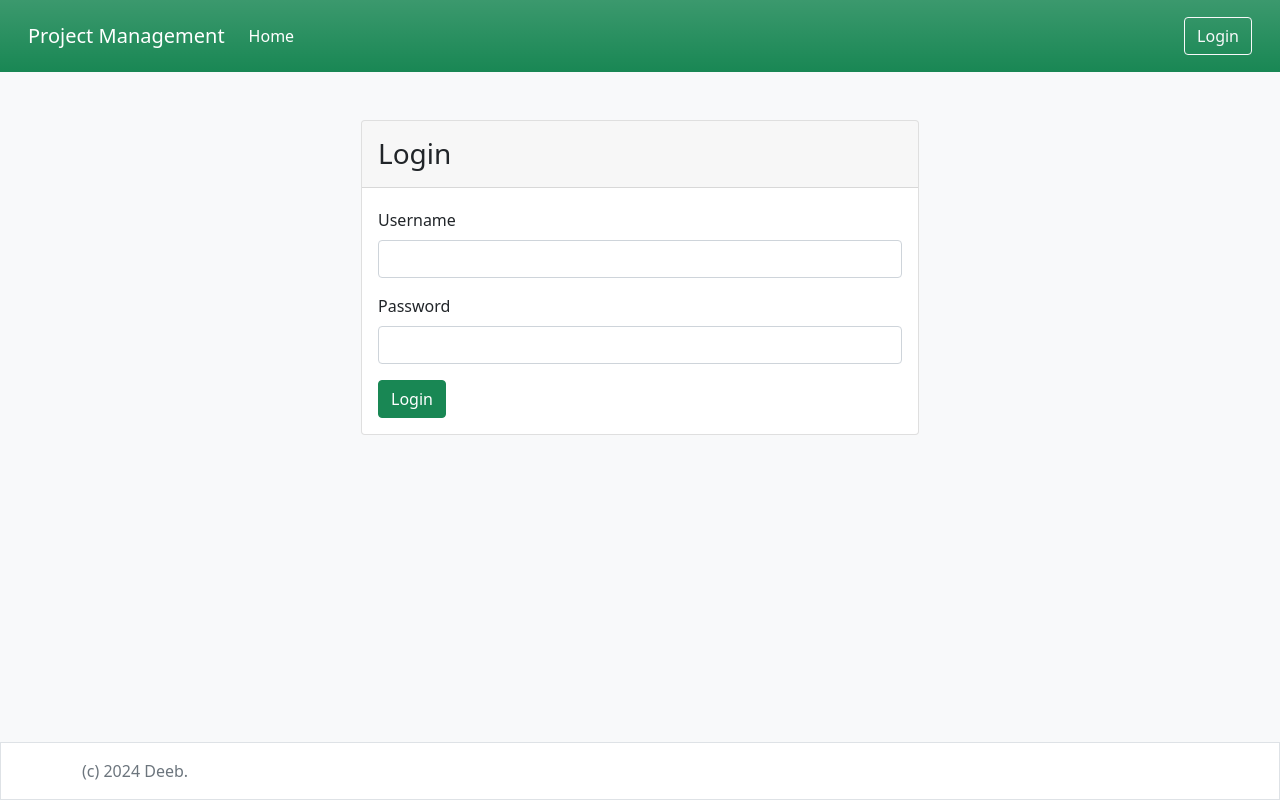
After one commit to DeebHajjar/django_pm, a Django app: page /accounts/login/ in a window 1280 px wide. The commit adds this page. Run offline with Django 5.2, Linux system fonts and the light colour scheme.

Commit message:
Login & logout

```diff
--- /dev/null
+++ b/accounts/forms.py
@@ -0,0 +1,19 @@
+from django.contrib.auth.forms import AuthenticationForm
+from django import forms
+
+
+attrs = {'class': 'form-control'}
+
+class UserLoginForm(AuthenticationForm):
+    def __init__(self, *args, **kwargs):
+        super(UserLoginForm, self).__init__(*args, **kwargs)
+
+    username = forms.CharField(
+        label='Username',
+        widget=forms.TextInput(attrs=attrs)
+    )
+
+    password = forms.CharField(
+        label='Password',
+        widget=forms.PasswordInput(attrs=attrs)
+    )
--- /dev/null
+++ b/accounts/templates/registration/login.html
@@ -0,0 +1,23 @@
+{% extends "base.html" %}
+{% load i18n %}
+
+{% block content %}
+    <div class="container">
+        <div class="row justify-content-md-center">
+            <div class="card col-md-6 px-0">
+                <div class="card-header">
+                    <h3 class="mb-0 py-2">{% trans "Login" %}</h3>
+                </div>
+                <div class="card-body">
+                    <form method="POST">
+                        {% csrf_token %}
+                        {% include "common/form.html" with form=form %}
+                        <button class="btn btn-success btn-block">
+                            {% translate "Login" %}
+                        </button>
+                    </form>
+                </div>
+            </div>
+        </div>
+    </div>
+{% endblock %}
--- /dev/null
+++ b/accounts/urls.py
@@ -0,0 +1,10 @@
+from django.urls import path, include
+from django.contrib.auth.views import LoginView, LogoutView
+from accounts.forms import UserLoginForm
+
+
+urlpatterns = [
+    path('login/', LoginView.as_view(authentication_form=UserLoginForm), name='login'),
+    path('logout/', LogoutView.as_view(), name='logout'),
+    path('', include('django.contrib.auth.urls'))
+]
--- a/projects/templates/partials/header.html
+++ b/projects/templates/partials/header.html
@@ -8,9 +8,27 @@
         <span class="navbar-toggler-icon"></span>
       </button>
       <div class="collapse navbar-collapse" id="navbarNav">
-        <ul class="navbar-nav">
+        <ul class="navbar-nav me-auto">
           <li class="nav-item">
             <a class="nav-link active" aria-current="page" href="{% url 'Project_list' %}">{% trans 'Home' %}</a>
+          </li>
+        </ul>
+        {% if user.is_authenticated %}
+          <ul class="navbar-nav mb-2 mb-lg-0 me-3">
+            <li class="nav-item dropdown">
+              <a class="nav-link dropdown-toggle" href="#" id="navbarDropdown" role="button" data-bs-toggle="dropdown" aria-expanded="false">
+                {{user.username}}
+              </a>
+              <ul class="dropdown-menu" aria-labelledby="navbarDropdown">
+                <li><a class="dropdown-item" href="#">{% trans 'Profile' %}</a></li>
+                <li><hr class="dropdown-divider"></li>
+                <li>
+                  <form method="post" action="{% url 'logout' %}">
+                  {% csrf_token %}
+                  <button type="submit" class="dropdown-item">{% trans 'Logout' %}</button>
+                  </form>
+                </li>
+              </ul>
             </li>
           </ul>
           <form method="GET" action="{% url 'Project_list' %}" class="d-flex">
@@ -27,7 +45,12 @@
                 </button>
             </div>
           </form>
+        {% else %}
+          <a class="btn btn-outline-light" href="{% url 'login' %}">
+            {% trans 'Login' %}
+          </a>
+        {% endif %}
       </div>
     </div>
   </nav>
-</hesder>
+</header>
--- a/projects_management/settings.py
+++ b/projects_management/settings.py
@@ -132,6 +132,10 @@ STATIC_URL = 'static/'
 DEFAULT_AUTO_FIELD = 'django.db.models.BigAutoField'
 
 
+LOGIN_REDIRECT_URL = '/'
+LOGOUT_REDIRECT_URL = '/accounts/login'
+
+
 INTERNAL_IPS = [
     # ...
     "127.0.0.1",
--- a/projects_management/urls.py
+++ b/projects_management/urls.py
@@ -21,5 +21,6 @@ import debug_toolbar
 urlpatterns = [
     path('__debug__/', include(debug_toolbar.urls)),
     path('', include('projects.urls')),
+    path('accounts/', include('accounts.urls')),
     path('admin/', admin.site.urls),
 ]
```
Also changed, not shown: projects/views.py (+8 -7 lines). Lines whose indentation alone changed are shown as unchanged.
